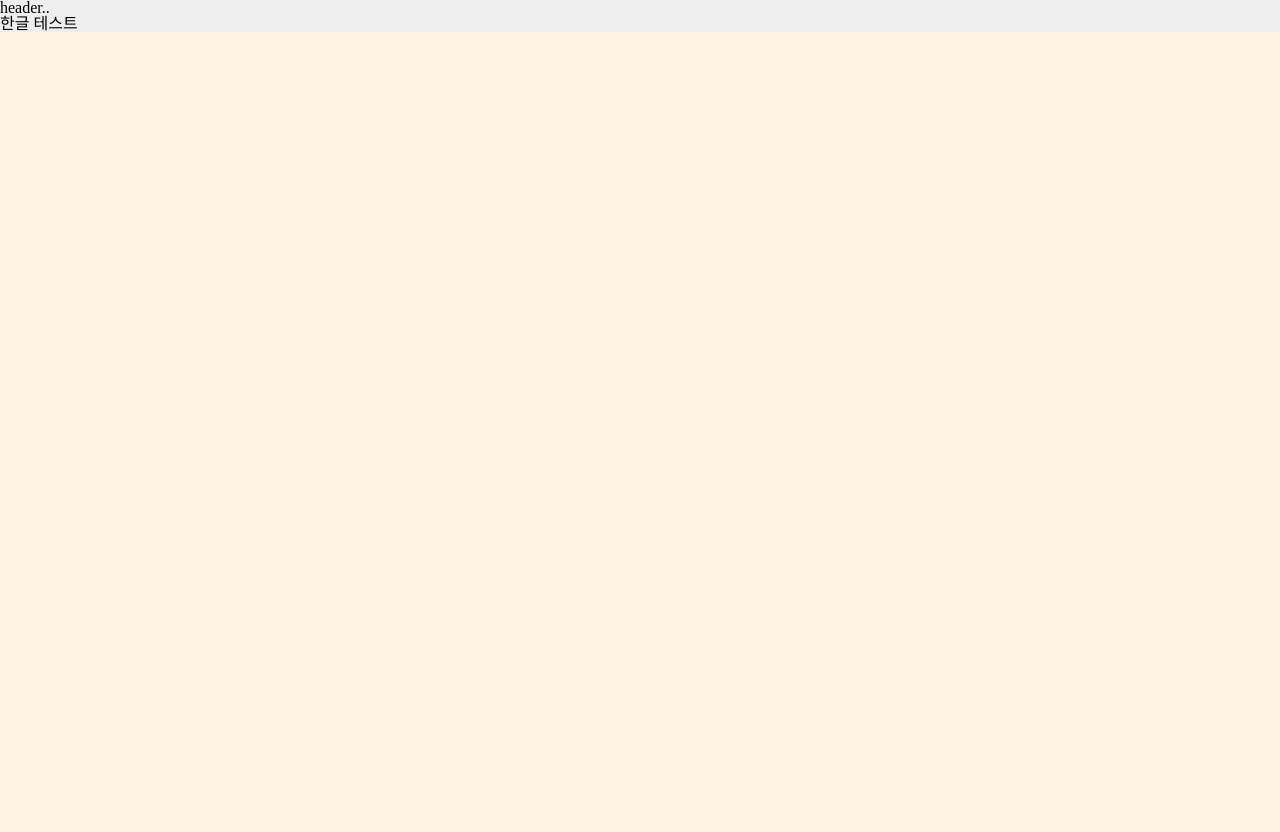
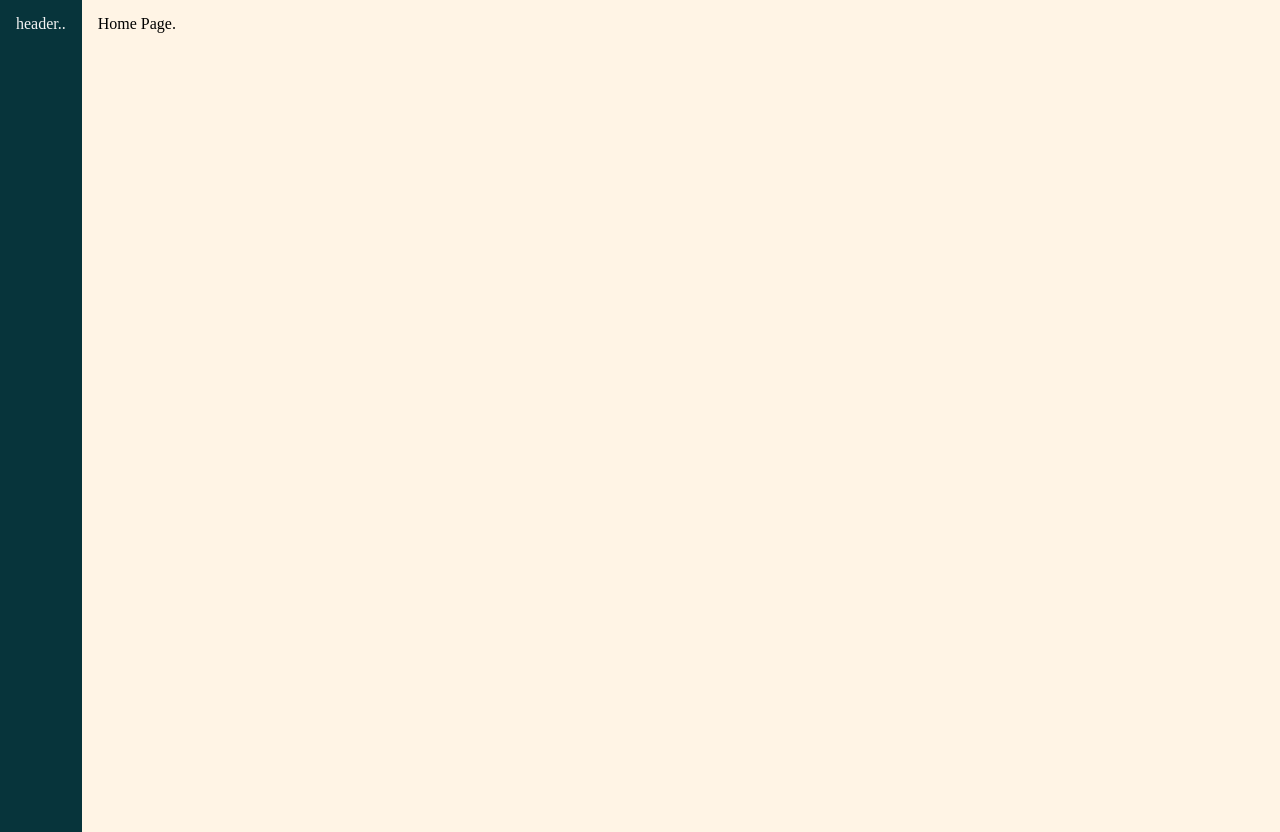
Before and after one commit to whisper74541/qvey, a React (Vite) app: page / in a window 1280 px wide. Before the commit the page ends 800 px from the top, so only its background shows below. Built offline with nearby package versions, Linux system fonts and the light colour scheme; a web font is replaced by a local one.

Commit message:
[Design] HomePage init

```diff
--- a/src/app/layout/ui/Dashboard.module.css
+++ b/src/app/layout/ui/Dashboard.module.css
@@ -1 +1,8 @@
-.container { background-color: #eee; }
+.container { display: flex; height: 100%;}
+.container > header {
+    background-color: var(--background-color-dark-green);
+    height: 100%;
+    color: var(--font-color-white);;
+    padding: 1em;
+}
+.container > main { flex: 1; padding: 1em;}
--- a/src/page/home/ui/HomePage.tsx
+++ b/src/page/home/ui/HomePage.tsx
@@ -1,4 +1,4 @@
 function HomePage() {
-    return <div>한글 테스트</div>
+    return <div>Home Page.</div>
 }
 export default HomePage
```
